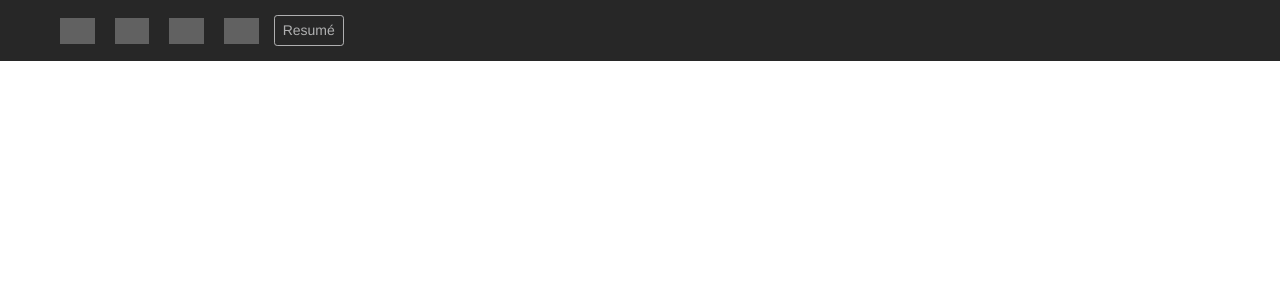
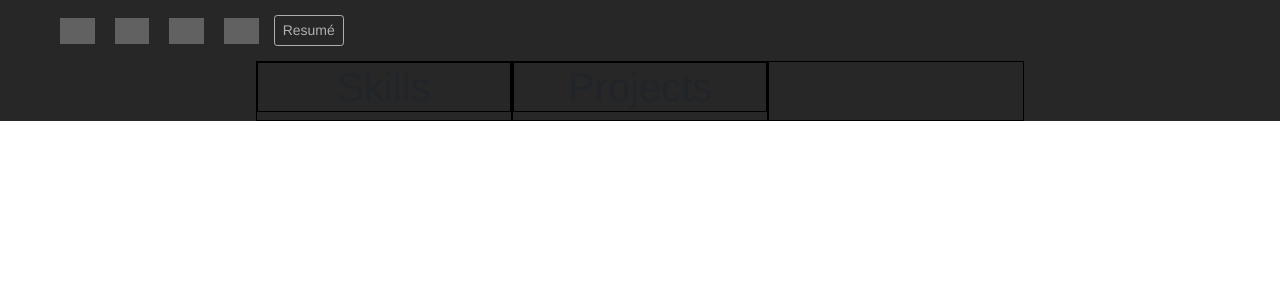
Before and after one commit to KeyboardKobold/bodenbender.work, a Vue app: page / in a window 1280 px wide. Shown: the top 300 px of the page. Built offline with nearby package versions, Linux system fonts and the light colour scheme; grey boxes are pictures that could not be loaded.

Commit message:
added general panel layout

```diff
--- a/src/App.vue
+++ b/src/App.vue
@@ -1,17 +1,27 @@
 <template>
   <div id="app">
     <div id="content">
-      <Navigation class="navigation"></Navigation>
+      <Navigation/>
+      <div id="panels">
+        <Skills/>
+        <Projects/>
+        <!-- Demos-->
+        <div/>
+      </div>
     </div>
   </div>
 </template>
 
 <script>
 import Navigation from "@/components/Navigation";
+import Skills from "@/components/Skills";
+import Projects from "@/components/Projects";
 
 export default {
   name: 'App',
   components: {
+    Projects,
+    Skills,
     Navigation,
   }
 }
@@ -27,8 +37,21 @@ export default {
   background-color: #272727;
 }
 
-.navigation {
+#panels {
+  display: flex;
+  flex-flow: row wrap;
+  justify-content: space-evenly;
 
+  margin: 0 20% 0 20%;
 }
 
+#panels *{
+  size: auto;
+  border: 1px solid;
+  border-color: black;
+  flex-grow: 1;
+  flex-basis: 0;
+}
+
+
 </style>
```
